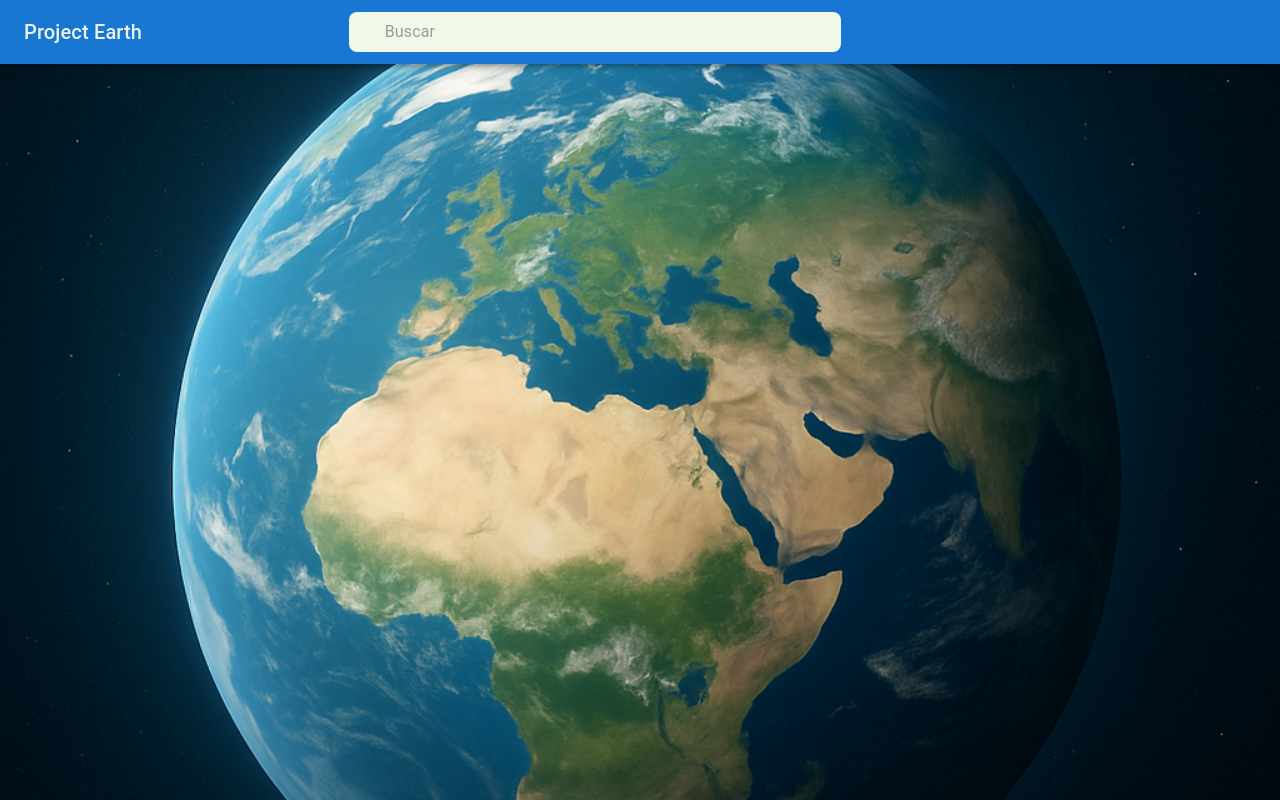
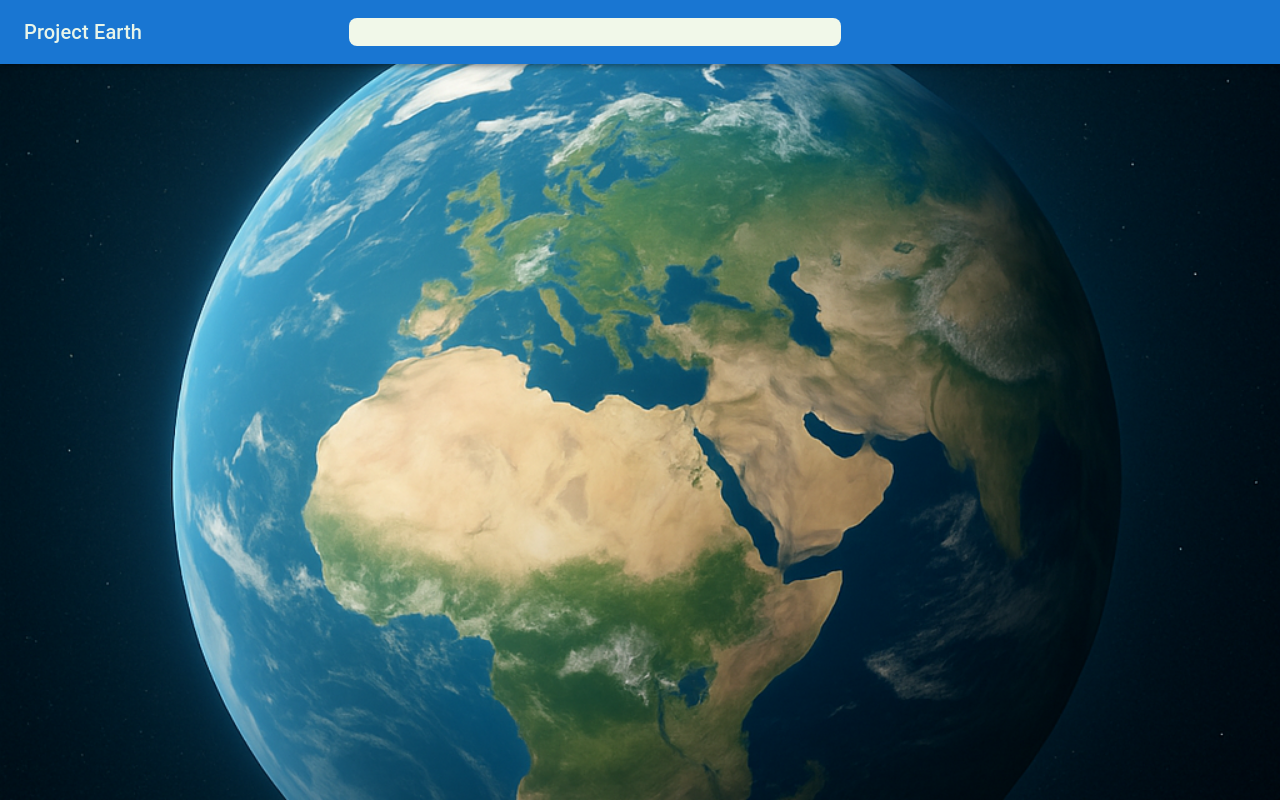
Before and after one commit to JBarboza07/PROYECTOFINALBACKEND, a React (Vite) app in the folder project-eart-frontend/: page /navbar in a window 1280 px wide. Built offline with nearby package versions, Linux system fonts and the light colour scheme; some icons are missing.

Commit message:
25/06/2025_01:45PM

```diff
--- a/project-eart-frontend/src/components/Navbar.jsx
+++ b/project-eart-frontend/src/components/Navbar.jsx
@@ -38,14 +38,13 @@ export default function Navbar({ onLogout }) {
           <Box className="nav-search-icon">
             <SearchIcon />
           </Box>
-          <InputBase placeholder="Buscar" className="nav-search-input" />
         </Box>
 
         <Box className="nav-icons">
           <IconButton onClick={() => navigate('/Noti')}>
             <ExploreIcon className="nav-icon" />
           </IconButton>
-          <IconButton onClick={() => navigate('/CentroDeAyuda')}>
+          <IconButton onClick={() => navigate('/CentroAyuda')}>
             <FavoriteBorderIcon className="nav-icon" />
           </IconButton>
           <IconButton onClick={() => navigate('/Panel')}>
--- a/project-eart-frontend/src/pages/CentroAyuda.jsx
+++ b/project-eart-frontend/src/pages/CentroAyuda.jsx
@@ -7,4 +7,4 @@ function CentroDeAyuda() {
     </div>
   )
 }
-export default CentroDeAyuda
+export default CentroAyuda
```
